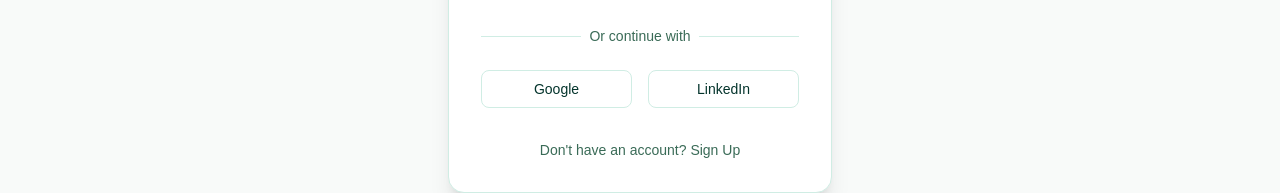
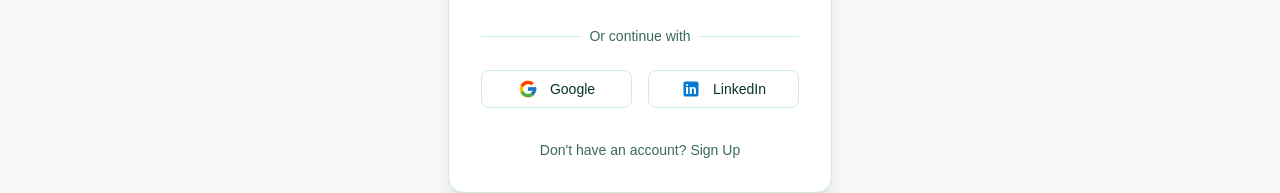
Before and after one commit to founivo/main-founivo-page, a Next.js app: page /sign-in in a window 1280 px wide. Shown: the part 621-814 px from the top of the page. Built offline with nearby package versions, Linux system fonts and the light colour scheme; no server answers.

Commit message:
Add social logos and UI refinements

```diff
--- a/src/app/sign-in/page.tsx
+++ b/src/app/sign-in/page.tsx
@@ -73,19 +73,30 @@
           </div>
 
           <div className="mt-6 grid grid-cols-2 gap-4">
-            <form action={signInWithGoogle}>
+            <form action={signInWithGoogle} className="w-full">
               <button
                 type="submit"
-                className="w-full flex items-center justify-center px-4 py-2 border border-[#d0ede4] rounded-lg hover:bg-gray-50 transition-colors"
+                className="w-full flex items-center justify-center gap-3 px-4 py-2 border border-[#d0ede4] rounded-lg hover:bg-gray-50 transition-colors"
               >
+                <svg xmlns="http://www.w3.org/2000/svg" viewBox="0 0 48 48" width="20px" height="20px">
+                  <path fill="#FFC107" d="M43.611,20.083H42V20H24v8h11.303c-1.649,4.657-6.08,8-11.303,8c-6.627,0-12-5.373-12-12c0-6.627,5.373-12,12-12c3.059,0,5.842,1.154,7.961,3.039l5.657-5.657C34.046,6.053,29.268,4,24,4C12.955,4,4,12.955,4,24s8.955,20,20,20s20-8.955,20-20C44,22.659,43.862,21.35,43.611,20.083z"/>
+                  <path fill="#FF3D00" d="M6.306,14.691l6.571,4.819C14.655,15.108,18.961,12,24,12c3.059,0,5.842,1.154,7.961,3.039l5.657-5.657C34.046,6.053,29.268,4,24,4C16.318,4,9.656,8.337,6.306,14.691z"/>
+                  <path fill="#4CAF50" d="M24,44c5.166,0,9.86-1.977,13.409-5.192l-6.19-5.238C29.211,35.091,26.715,36,24,36c-5.202,0-9.619-3.317-11.283-7.946l-6.522,5.025C9.505,39.556,16.227,44,24,44z"/>
+                  <path fill="#1976D2" d="M43.611,20.083H42V20H24v8h11.303c-0.792,2.237-2.231,4.166-4.087,5.571l6.19,5.238C40.483,35.58,44,30.208,44,24C44,22.659,43.862,21.35,43.611,20.083z"/>
+                </svg>
                 <span className="text-sm font-medium text-[#04342C]">Google</span>
               </button>
             </form>
-            <form action={signInWithLinkedIn}>
+            <form action={signInWithLinkedIn} className="w-full">
               <button
                 type="submit"
-                className="w-full flex items-center justify-center px-4 py-2 border border-[#d0ede4] rounded-lg hover:bg-gray-50 transition-colors"
+                className="w-full flex items-center justify-center gap-3 px-4 py-2 border border-[#d0ede4] rounded-lg hover:bg-gray-50 transition-colors"
               >
+                <svg xmlns="http://www.w3.org/2000/svg" viewBox="0 0 48 48" width="20px" height="20px">
+                  <path fill="#0078d4" d="M42,37c0,2.762-2.238,5-5,5H11c-2.761,0-5-2.238-5-5V11c0-2.762,2.239-5,5-5h26c2.762,0,5,2.238,5,5V37z"/>
+                  <path d="M12,19h5v17h-5V19z M14.485,17h-0.028C12.965,17,12,15.888,12,14.499C12,13.08,12.995,12,14.514,12 c1.521,0,2.458,1.08,2.486,2.499C17,15.888,16.036,17,14.485,17z" fill="#fff"/>
+                  <path d="M21,19h5v2.303C26.946,20.022,28.273,19,30.251,19C33.454,19,36,21.481,36,25.839V36h-5V26 c0-2.161-0.928-3.331-2.49-3.331c-1.2,0-1.845,0.806-2.152,1.583C26.241,24.556,26,25.302,26,26.062V36h-5V19z" fill="#fff"/>
+                </svg>
                 <span className="text-sm font-medium text-[#04342C]">LinkedIn</span>
               </button>
             </form>
--- a/src/app/sign-up/page.tsx
+++ b/src/app/sign-up/page.tsx
@@ -95,19 +95,30 @@
           </div>
 
           <div className="mt-6 grid grid-cols-2 gap-4">
-            <form action={signInWithGoogle}>
+            <form action={signInWithGoogle} className="w-full">
               <button
                 type="submit"
-                className="w-full flex items-center justify-center px-4 py-2 border border-[#d0ede4] rounded-lg hover:bg-gray-50 transition-colors"
+                className="w-full flex items-center justify-center gap-3 px-4 py-2 border border-[#d0ede4] rounded-lg hover:bg-gray-50 transition-colors"
               >
+                <svg xmlns="http://www.w3.org/2000/svg" viewBox="0 0 48 48" width="20px" height="20px">
+                  <path fill="#FFC107" d="M43.611,20.083H42V20H24v8h11.303c-1.649,4.657-6.08,8-11.303,8c-6.627,0-12-5.373-12-12c0-6.627,5.373-12,12-12c3.059,0,5.842,1.154,7.961,3.039l5.657-5.657C34.046,6.053,29.268,4,24,4C12.955,4,4,12.955,4,24s8.955,20,20,20s20-8.955,20-20C44,22.659,43.862,21.35,43.611,20.083z"/>
+                  <path fill="#FF3D00" d="M6.306,14.691l6.571,4.819C14.655,15.108,18.961,12,24,12c3.059,0,5.842,1.154,7.961,3.039l5.657-5.657C34.046,6.053,29.268,4,24,4C16.318,4,9.656,8.337,6.306,14.691z"/>
+                  <path fill="#4CAF50" d="M24,44c5.166,0,9.86-1.977,13.409-5.192l-6.19-5.238C29.211,35.091,26.715,36,24,36c-5.202,0-9.619-3.317-11.283-7.946l-6.522,5.025C9.505,39.556,16.227,44,24,44z"/>
+                  <path fill="#1976D2" d="M43.611,20.083H42V20H24v8h11.303c-0.792,2.237-2.231,4.166-4.087,5.571l6.19,5.238C40.483,35.58,44,30.208,44,24C44,22.659,43.862,21.35,43.611,20.083z"/>
+                </svg>
                 <span className="text-sm font-medium text-[#04342C]">Google</span>
               </button>
             </form>
-            <form action={signInWithLinkedIn}>
+            <form action={signInWithLinkedIn} className="w-full">
               <button
                 type="submit"
-                className="w-full flex items-center justify-center px-4 py-2 border border-[#d0ede4] rounded-lg hover:bg-gray-50 transition-colors"
+                className="w-full flex items-center justify-center gap-3 px-4 py-2 border border-[#d0ede4] rounded-lg hover:bg-gray-50 transition-colors"
               >
+                <svg xmlns="http://www.w3.org/2000/svg" viewBox="0 0 48 48" width="20px" height="20px">
+                  <path fill="#0078d4" d="M42,37c0,2.762-2.238,5-5,5H11c-2.761,0-5-2.238-5-5V11c0-2.762,2.239-5,5-5h26c2.762,0,5,2.238,5,5V37z"/>
+                  <path d="M12,19h5v17h-5V19z M14.485,17h-0.028C12.965,17,12,15.888,12,14.499C12,13.08,12.995,12,14.514,12 c1.521,0,2.458,1.08,2.486,2.499C17,15.888,16.036,17,14.485,17z" fill="#fff"/>
+                  <path d="M21,19h5v2.303C26.946,20.022,28.273,19,30.251,19C33.454,19,36,21.481,36,25.839V36h-5V26 c0-2.161-0.928-3.331-2.49-3.331c-1.2,0-1.845,0.806-2.152,1.583C26.241,24.556,26,25.302,26,26.062V36h-5V19z" fill="#fff"/>
+                </svg>
                 <span className="text-sm font-medium text-[#04342C]">LinkedIn</span>
               </button>
             </form>
--- a/src/components/sections/Hero.tsx
+++ b/src/components/sections/Hero.tsx
@@ -30,7 +30,7 @@
   };
 
   return (
-    <section className="relative overflow-hidden pt-20 pb-32 md:pt-32 md:pb-40 mesh-gradient">
+    <section className="relative overflow-hidden pt-20 pb-32 md:pt-3 md:pb-40 mesh-gradient">
       {/* Decorative Elements */}
       <div className="absolute top-0 left-1/2 -translate-x-1/2 w-full max-w-6xl h-full pointer-events-none">
         <motion.div
```
Also changed, not shown: public/founivologo.png (added).
